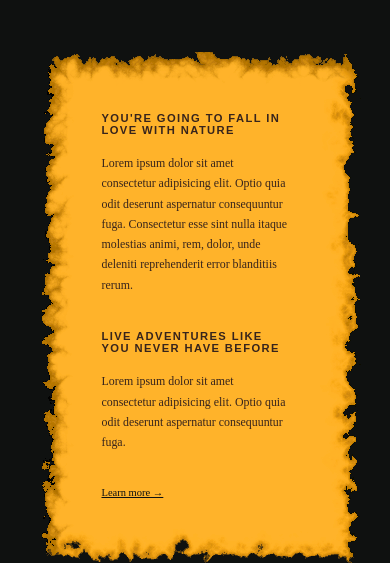
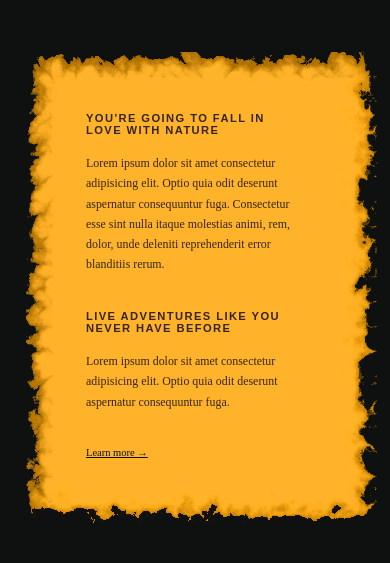
Before and after one commit to gitAmelio/natours, a website: page index.html in a window 390 px wide. Shown: the part 1066-1629 px from the top of the page. Drawn offline with Linux system fonts and the light colour scheme.

Commit message:
fixed phone response

```diff
--- a/sass/pages/_home.scss
+++ b/sass/pages/_home.scss
@@ -31,6 +31,11 @@
         }
         @include respond(tab-less) {
             padding: 0 5rem;
+            grid-column-gap: 5rem;
+        }
+        @include respond(phone) {
+            width: 90vw;
+            padding: 0;
             grid-column-gap: 5rem;
         }
         width: 100vw;
```
Also changed, not shown: css/main.css.
